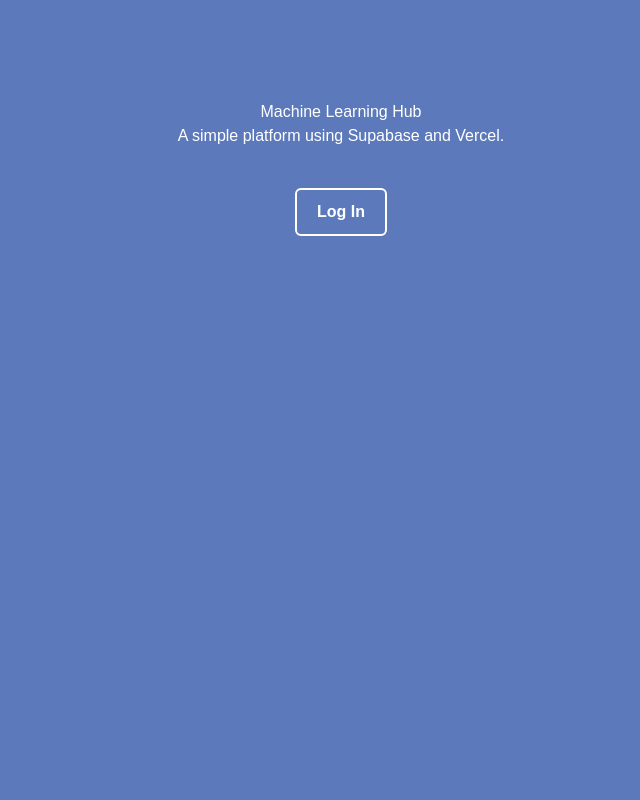
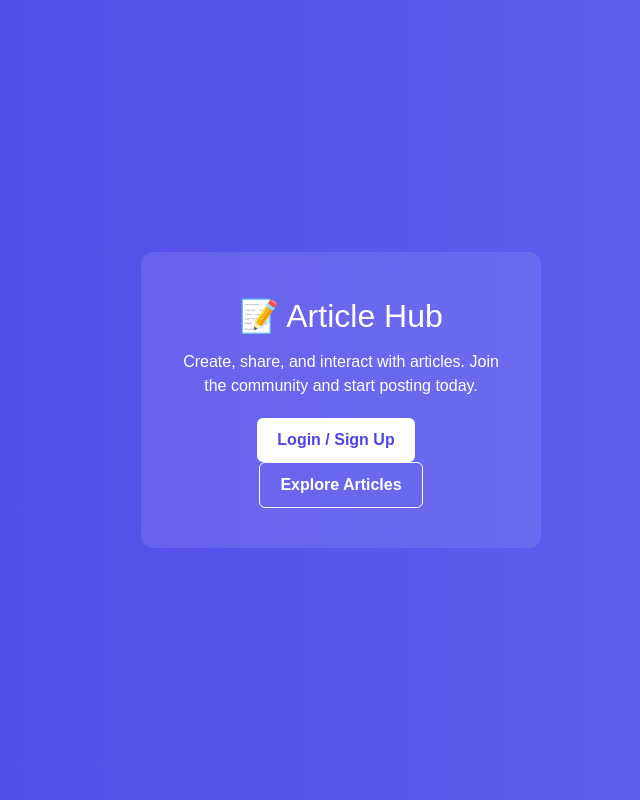
Before and after one commit to DaleHarveyBacaoco/machine-learning-huh, a Next.js app: page / in a window 1280 px wide. Shown: the whole page, without its empty margins (299-939 px from the left). Built offline with nearby package versions, Linux system fonts and the light colour scheme.

Commit message:
landing page

```diff
--- a/app/page.tsx
+++ b/app/page.tsx
@@ -1,32 +1,71 @@
-import Link from "next/link";
+"use client";
+
+import { useRouter } from "next/navigation";
 
 export default function Home() {
+  const router = useRouter();
+
   return (
-    <div style={{
-      minHeight: "100vh",
-      backgroundColor: "#5c7abb",
-      textAlign: "center",
-      paddingTop: "100px",
-      color: "white"
-    }}>
-      <h1>Machine Learning Hub</h1>
+    <div
+      style={{
+        height: "100vh",
+        display: "flex",
+        justifyContent: "center",
+        alignItems: "center",
+        background: "linear-gradient(to right, #4f46e5, #6366f1)",
+        color: "white",
+        textAlign: "center",
+        padding: "20px",
+      }}
+    >
+      <div
+        style={{
+          background: "rgba(255,255,255,0.1)",
+          padding: "40px",
+          borderRadius: "12px",
+          backdropFilter: "blur(10px)",
+          maxWidth: "400px",
+        }}
+      >
+        <h1 style={{ fontSize: "32px", marginBottom: "10px" }}>
+          📝 Article Hub
+        </h1>
 
-      <p style={{ marginBottom: "40px" }}>
-        A simple platform using Supabase and Vercel.
-      </p>
+        <p style={{ marginBottom: "20px" }}>
+          Create, share, and interact with articles.
+          Join the community and start posting today.
+        </p>
 
-      <Link href="/auth">
-        <button style={{
-          padding: "10px 20px",
-          border: "2px solid white",
-          background: "transparent",
-          color: "white",
-          borderRadius: "6px",
-          cursor: "pointer"
-        }}>
-          Log In
+        <button
+          onClick={() => router.push("/auth")}
+          style={{
+            padding: "10px 20px",
+            marginRight: "10px",
+            border: "none",
+            borderRadius: "6px",
+            backgroundColor: "white",
+            color: "#4f46e5",
+            cursor: "pointer",
+            fontWeight: "bold",
+          }}
+        >
+          Login / Sign Up
         </button>
-      </Link>
+
+        <button
+          onClick={() => router.push("/articles")}
+          style={{
+            padding: "10px 20px",
+            border: "1px solid white",
+            borderRadius: "6px",
+            background: "transparent",
+            color: "white",
+            cursor: "pointer",
+          }}
+        >
+          Explore Articles
+        </button>
+      </div>
     </div>
   );
 }
```
